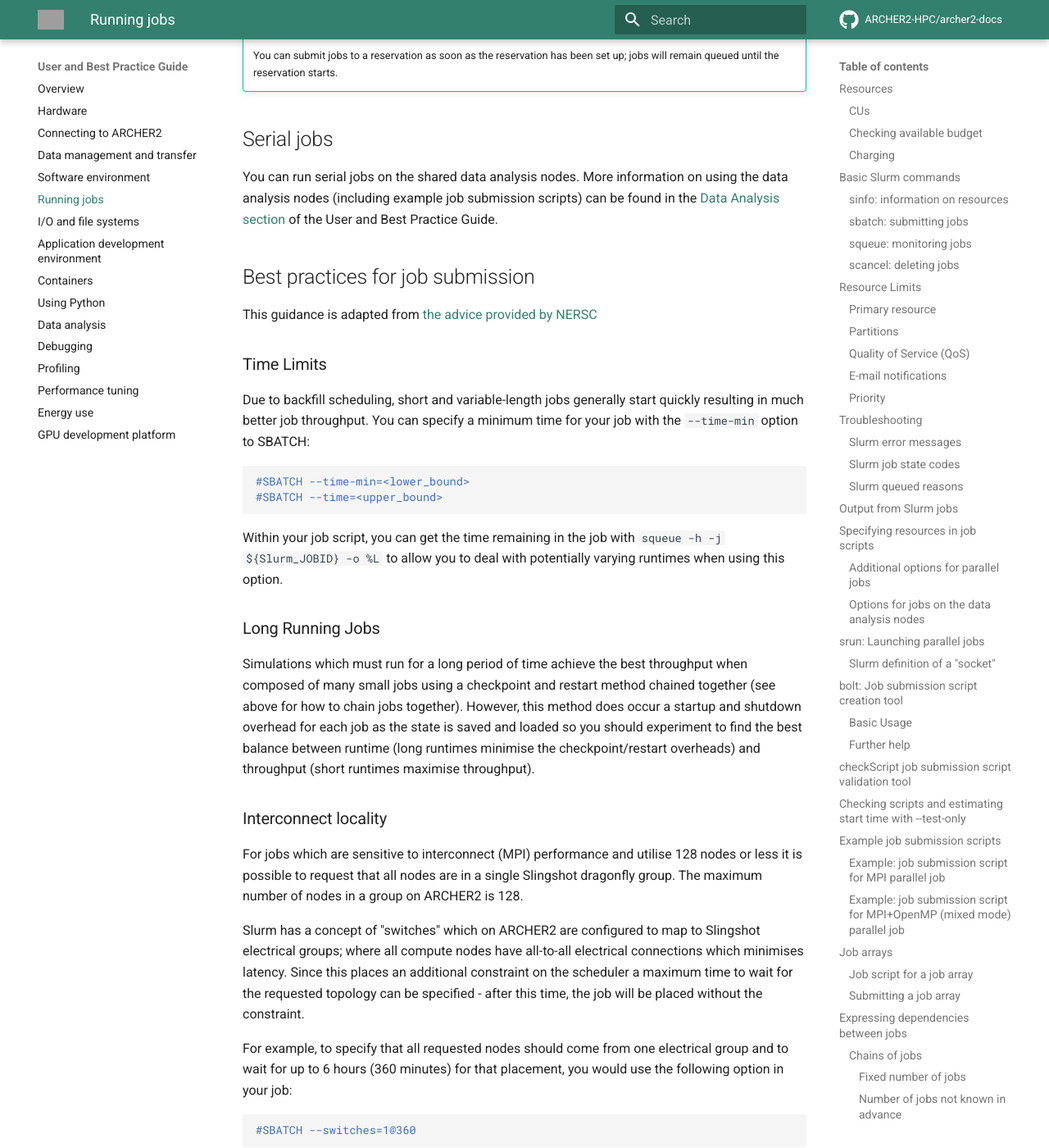
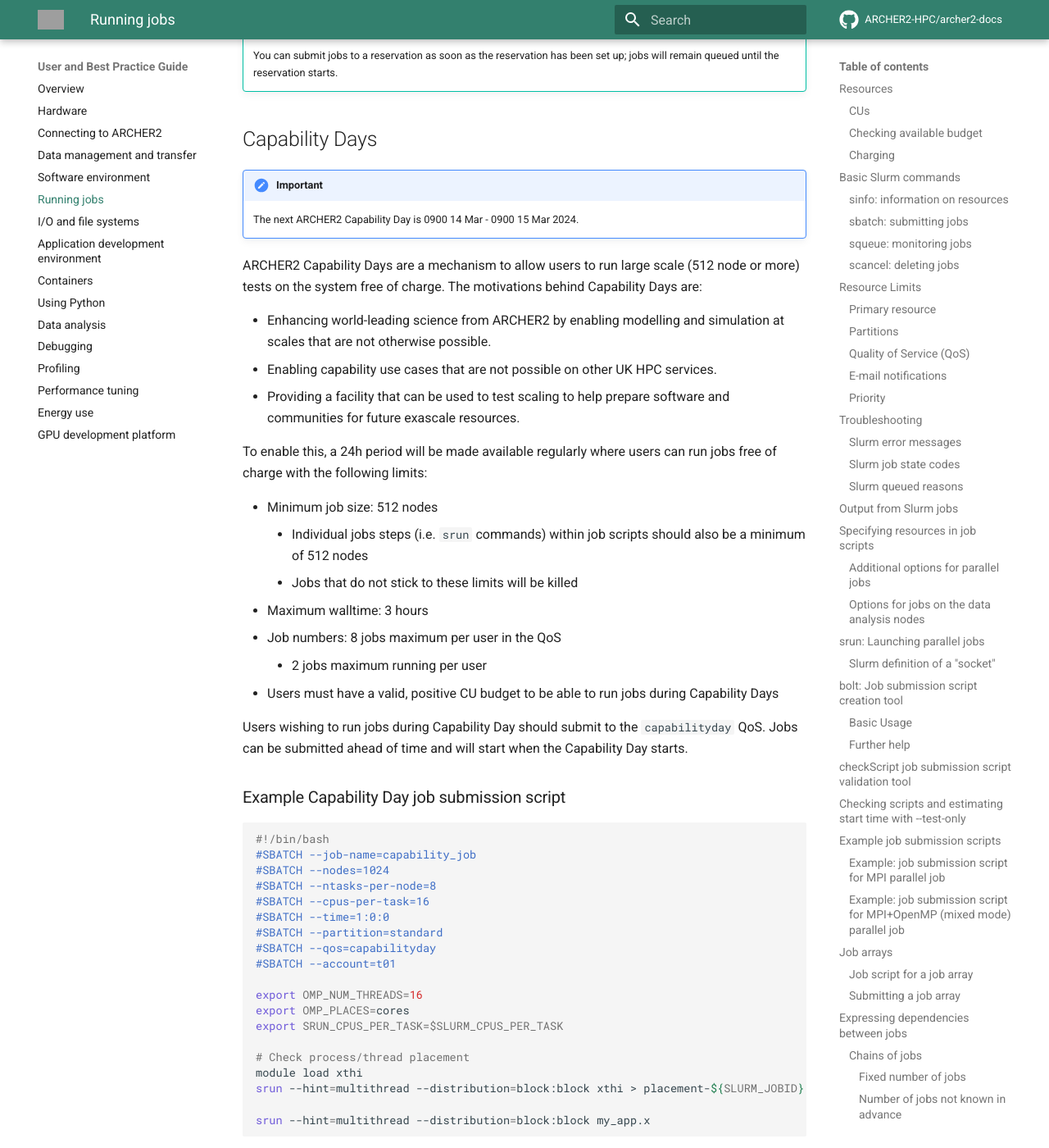
Before and after one commit to ARCHER2-HPC/archer2-docs, an MkDocs documentation site: the page built from docs/user-guide/scheduler.md, in a window 1280 px wide and 1400 px high, scrolled down 49093 px. Shown: the whole window at 82% size. Built offline with MkDocs 1.6.1 and Material for MkDocs 9.7.7, drawn with Linux system fonts in a browser that asks for light colours; comment, search, counter and statistics services are not loaded; some of the changed text lies outside the part shown; grey boxes are pictures that could not be loaded.

Commit message:
Add Capability Day notes

````diff
--- a/docs/user-guide/scheduler.md
+++ b/docs/user-guide/scheduler.md
@@ -2272,6 +2272,69 @@
 !!! tip
     You can submit jobs to a reservation as soon as the reservation has been set up; jobs will remain queued until the reservation starts.
 
+## Capability Days
+
+!!! important
+    The next ARCHER2 Capability Day is 0900 14 Mar - 0900 15 Mar 2024.
+
+ARCHER2 Capability Days are a mechanism to allow users to run large scale (512 node or more) tests
+on the system free of charge. The motivations behind Capability Days are:
+
+- Enhancing world-leading science from ARCHER2 by enabling modelling and simulation at scales that are not otherwise possible.
+- Enabling capability use cases that are not possible on other UK HPC services.
+- Providing a facility that can be used to test scaling to help prepare software and communities for future exascale resources.
+
+To enable this, a 24h period will be made available regularly where users can run jobs free of
+charge with the following limits:
+
+- Minimum job size: 512 nodes
+    - Individual jobs steps (i.e. `srun` commands) within job scripts should also be a minimum of 512 nodes
+    - Jobs that do not stick to these limits will be killed
+- Maximum walltime: 3 hours
+- Job numbers: 8 jobs maximum per user in the QoS
+    - 2 jobs maximum running per user
+- Users must have a valid, positive CU budget to be able to run jobs during Capability Days
+
+Users wishing to run jobs during Capability Day should submit to the `capabilityday` QoS. Jobs can be
+submitted ahead of time and will start when the Capability Day starts.
+
+### Example Capability Day job submission script
+
+```slurm
+#!/bin/bash
+#SBATCH --job-name=capability_job
+#SBATCH --nodes=1024
+#SBATCH --ntasks-per-node=8
+#SBATCH --cpus-per-task=16
+#SBATCH --time=1:0:0
+#SBATCH --partition=standard
+#SBATCH --qos=capabilityday
+#SBATCH --account=t01
+
+export OMP_NUM_THREADS=16
+export OMP_PLACES=cores
+export SRUN_CPUS_PER_TASK=$SLURM_CPUS_PER_TASK
+
+# Check process/thread placement
+module load xthi
+srun --hint=multithread --distribution=block:block xthi > placement-${SLURM_JOBID}.out
+
+srun --hint=multithread --distribution=block:block my_app.x
+```
+
+### Capability Day tips
+
+- OFI communications protocol seems to work more reliably at capability scale than UCX protocol
+    - UCX often sees memory/timeout errors
+- All-to-all collective patterns do not generally scale well to large MPI process counts, particularly when there are high MPI process counts per node
+  - c.f. On the Frontier exascale system there are typically a maximum of 8 MPI processes per node (1 per GPU). 9,408 compute nodes gives a maximum of 75,264 MPI processes for a whole system job.
+    - 4096 ARCHER2 compute nodes, 1 MPI process per core is 524,488 MPI processes!
+- MPI-IO does not generally scale well to high process counts unless the IO pattern is very simple
+    - Same for IO libraries based on MPI-IO: parallel HDF5, NetCDF
+    - Consider a different parallel IO approach, e.g. ADIOS2
+- Make use of the scratch, solid state file system so you do not hit unexpected storage quota issues
+- With very high MPI process counts, you may see long MPI startup times, take this into account in wall times in your job scripts
+
 ## Serial jobs
 
 You can run serial jobs on the shared data analysis nodes. More information
````
